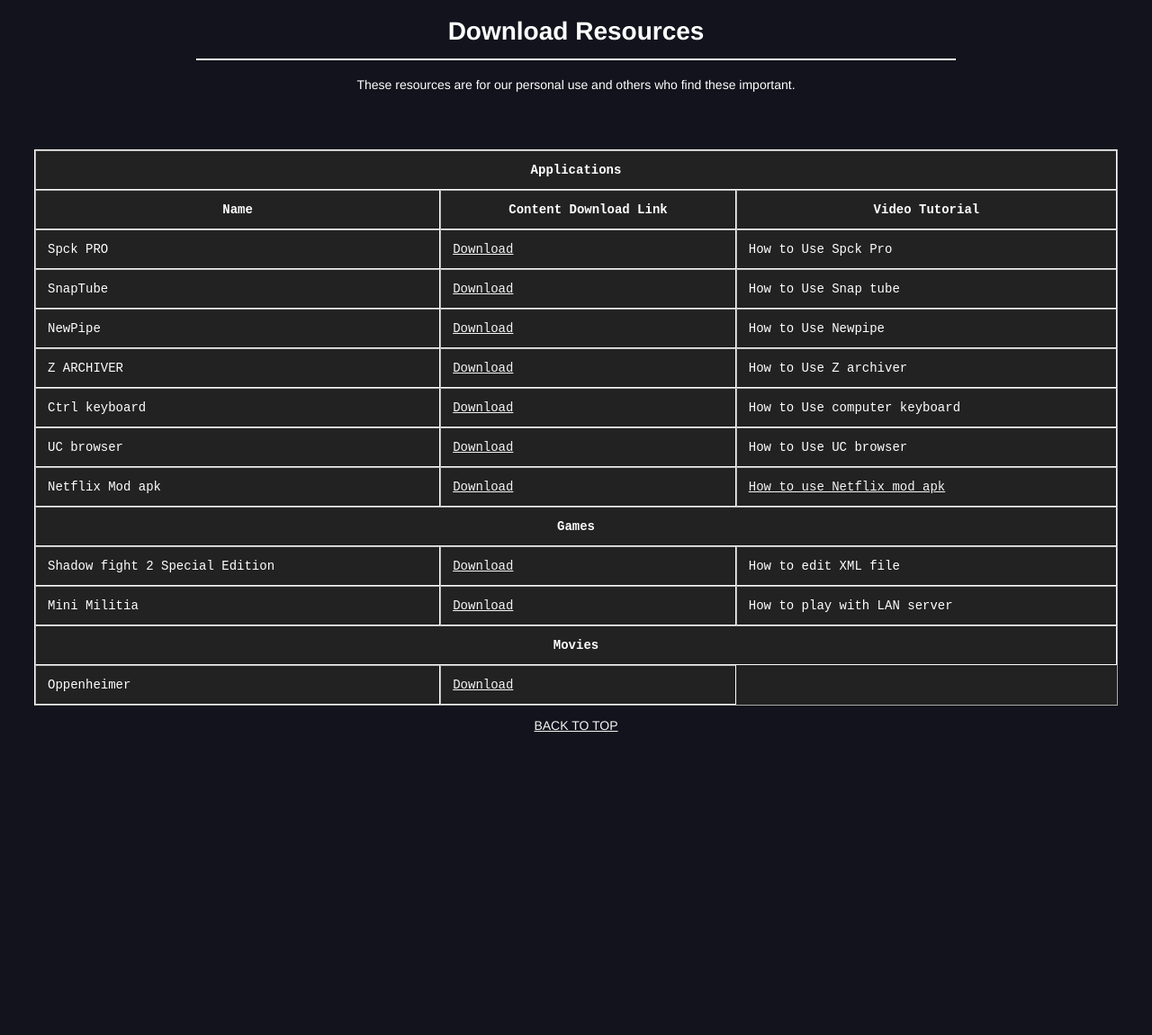
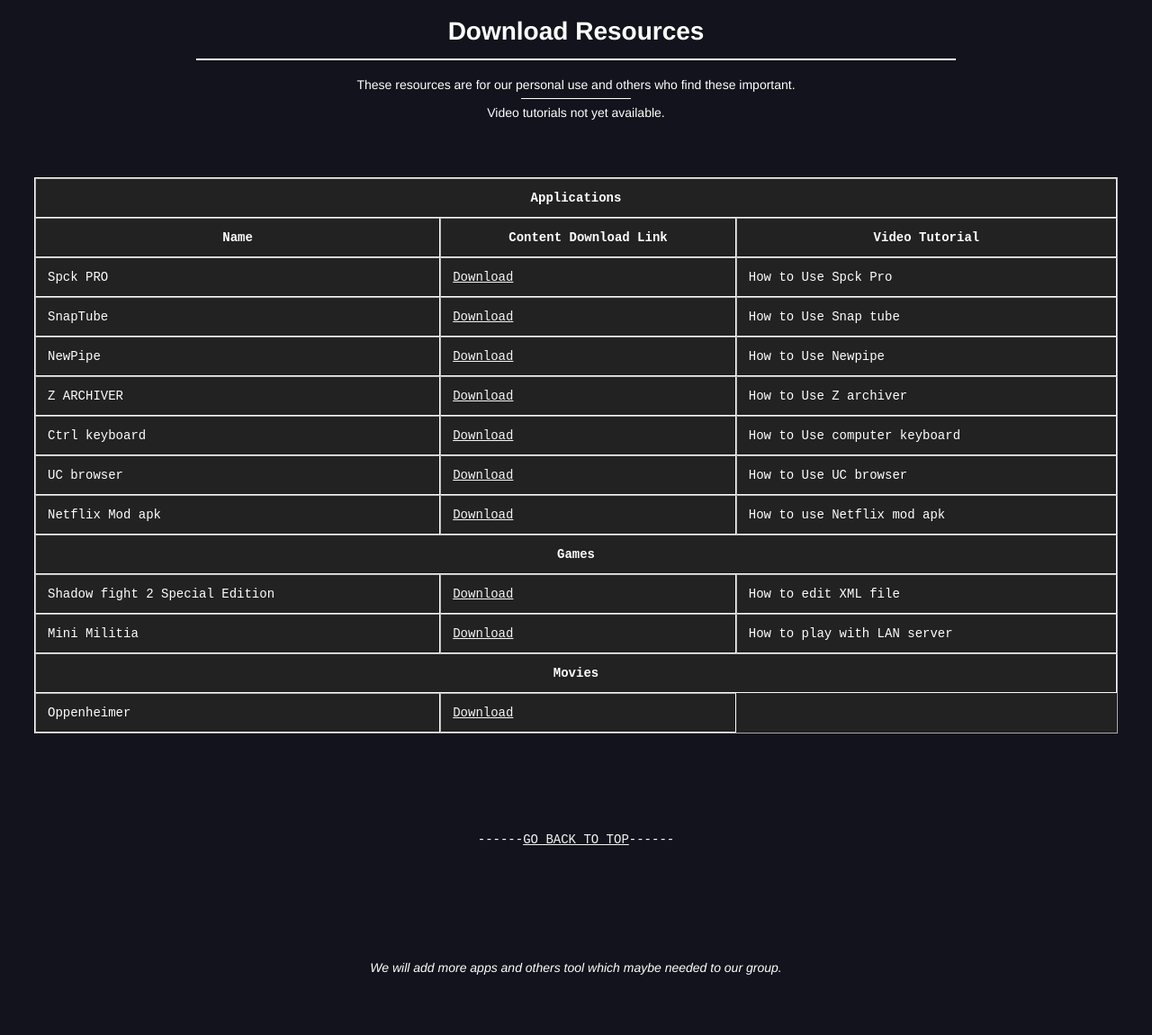
Before and after one commit to Base-64-team/download, a plain HTML site: page index.html in a window 1280 px wide. Shown: the whole page at 90% size. Before the commit the page ends 828 px from the top, so only its background shows below. Drawn offline with Linux system fonts and the light colour scheme.

Commit message:
index.html

```diff
--- a/index.html
+++ b/index.html
@@ -5,7 +5,7 @@
         <meta charset="UTF-8">
         <meta http-equiv="X-UA-Compatible" content="IE=Edge">
         <meta name="viewport" content="width=device-width, initial-scale=1">
-    <title>Resources</title>
+        <title>Download Resources</title>
         <!-- HTML -->
         <!-- Custom Styles -->
         <link rel="stylesheet" href="style.css">
@@ -17,7 +17,9 @@
                 <center>Download Resources</center>
                 <hr width="70%" size="2px" color="white" />
         </h1>
-    <center>These resources are for our personal use and others who find these important.</center>
+        <center>These resources are for our personal use and others who find these important.<br>
+                <hr size="1px" color="white" width="10%">Video tutorials not yet available.
+        </center>
         <br /><br /><br /><br />
         <table id="tab" border="1" cellspacing="0" cellpadding="13">
                 <tr>
@@ -30,7 +32,7 @@
                 </tr>
                 <tr>
                         <td>Spck PRO</td>
-            <td><a href="https://drive.google.com/file/d/1CeQ4wNdRiF6bYFMq8KJFd3V7m24NTBsA/view?usp=drivesdk">Download</a>
+                        <td><a href="">Download</a>
                         </td>
                         <td>How to Use Spck Pro</td>
                 </tr>
@@ -62,7 +64,7 @@
                 <tr>
                         <td>Netflix Mod apk</td>
                         <td><a href="Download">Download</a></td>
-            <td><a href="How to use Netflix mod apk">How to use Netflix mod apk</a></td>
+                        <td>How to use Netflix mod apk</td>
                 </tr>
                 <tr>
                         <th colspan="3">Games</th>
@@ -82,13 +84,18 @@
                 </tr>
                 <tr>
                         <td>Oppenheimer</td>
-            <td><a href="Download">Download</a></td>
+                        <td><a href="https://downloadwella.com/i2udddfbfato/Oppenheimer.(NKIRI.COM).2023.BluRay.DOWNLOADED.FROM.NKIRI.COM.mkv.html">Download</a></td>
                 </tr>
         </table>
-    <center>
-        <p><a href="#">BACK TO TOP</a></p>
+        <center><br /><br><br><br><br><br>
+                <p style="font-family: 'Courier New', Courier, monospace">------<a href="#">GO BACK TO TOP</a>------</p>
         </center>
         <script src="main.js"></script>
+        <p style="text-align: center">
+                <br><br><br><br><br><br><br>
+                <i>We will add more apps and others tool which maybe needed to our group.</i><br><br><br><br><br>
+        </p>
+
 </body>
 
 </html>
```
Lines whose indentation alone changed are shown as unchanged.
